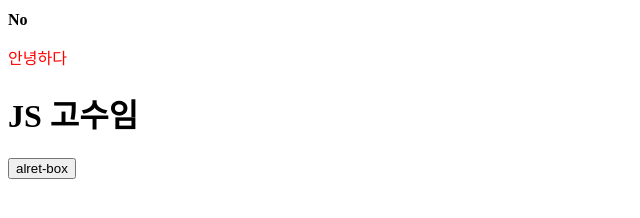
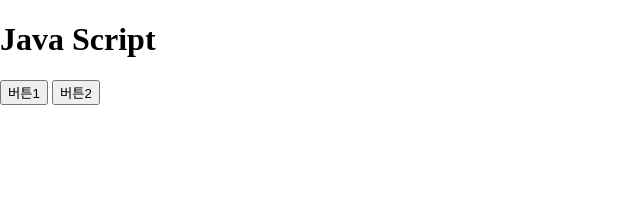
Before and after one commit to lucask04177/JS, a plain HTML site: page index.html in a window 1280 px wide. Shown: the whole page, without its empty margins (0-640 px from the left). Drawn offline with Linux system fonts and the light colour scheme.

Commit message:
Add files via upload

```diff
--- a/index.html
+++ b/index.html
@@ -1,5 +1,6 @@
 <!DOCTYPE html>
 <html lang="en">
+
 <head>
     <meta charset="UTF-8">
     <meta name="viewport" content="width=device-width, initial-scale=1.0">
@@ -7,22 +8,23 @@
     <link rel="stylesheet" href="style.css">
     <title>JavaScript</title>
 </head>
+
 <body>
-    <h1  id="hello">안녕하세요</h1>
-    <p id="font-color" style="color: blue">안녕하다</p>
-    <h1 id="js-gosu">JS 초보자임</h1>
-    <div class="alret-box" id="alret">
-        I am box
-        <button id="close-btn" onclick="document.getElementById('alret').style.display = 'none';">close</button>
-    </div>
-    <button onclick="document.getElementById('alret').style.display = 'block'; ">alret-box</button>
+<h1>Java Script</h1>
+<div id="box"class="alret-box">
+    <p id="text">이건 뭘까요</p>
+    <button onclick="js('','none')">닫아라</button>
+</div>
+<button onclick="js('비번입력하셈','block')">버튼1</button>
+<button onclick="js('아이디입력하셈','block')">버튼2</button>
 
     <script>
-        document.getElementById('hello').innerHTML = "No";
-        document.getElementById('font-color').style.color = 'red';
-        document.getElementById('js-gosu').innerHTML = "JS 고수임";
-        document.getElementById('hello').style.fontSize = "16px";
+        function js(textChange, display) {
+            document.getElementById('text').innerText = textChange;
+            document.getElementById('box').style.display = display;
+        }
     </script>
 
 </body>
+
 </html>
--- a/style.css
+++ b/style.css
@@ -6,3 +6,7 @@
     color: white;
     display: none;
 }
+
+body {
+    margin: 0;
+}
```
